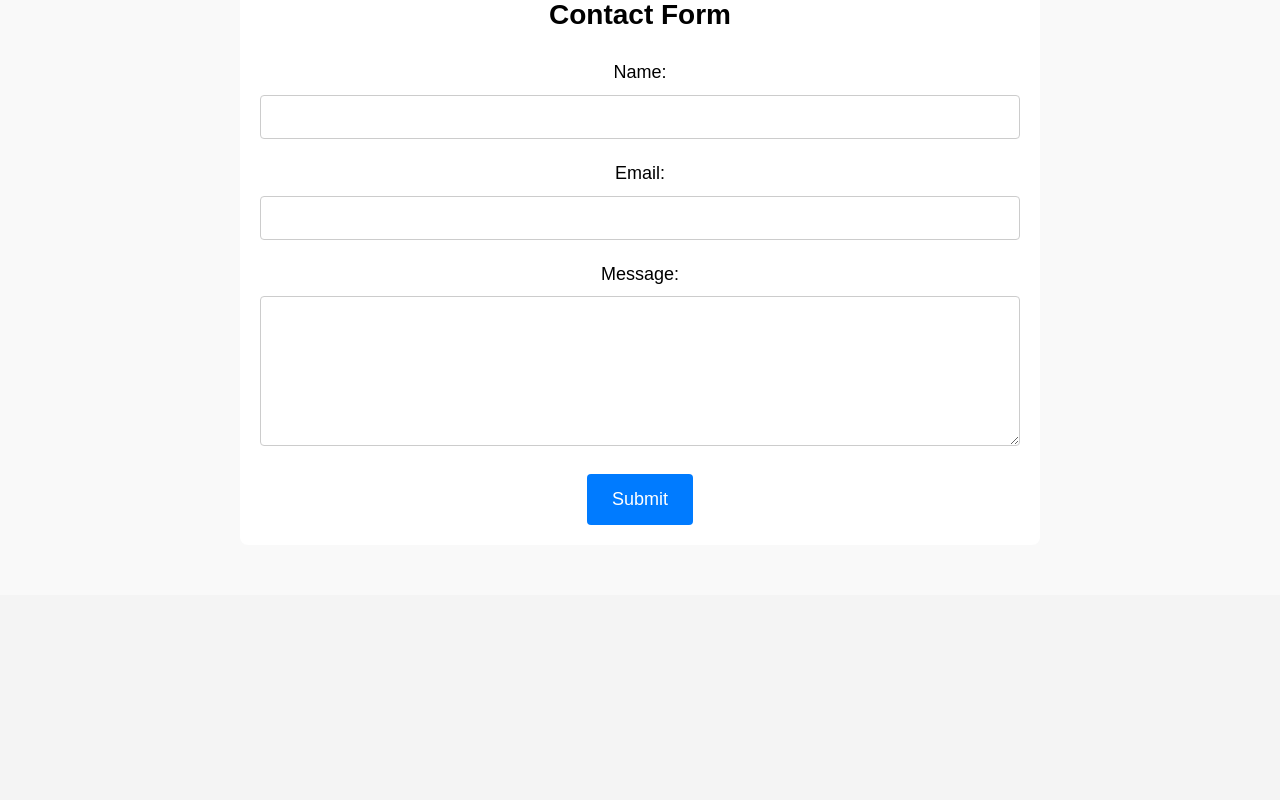
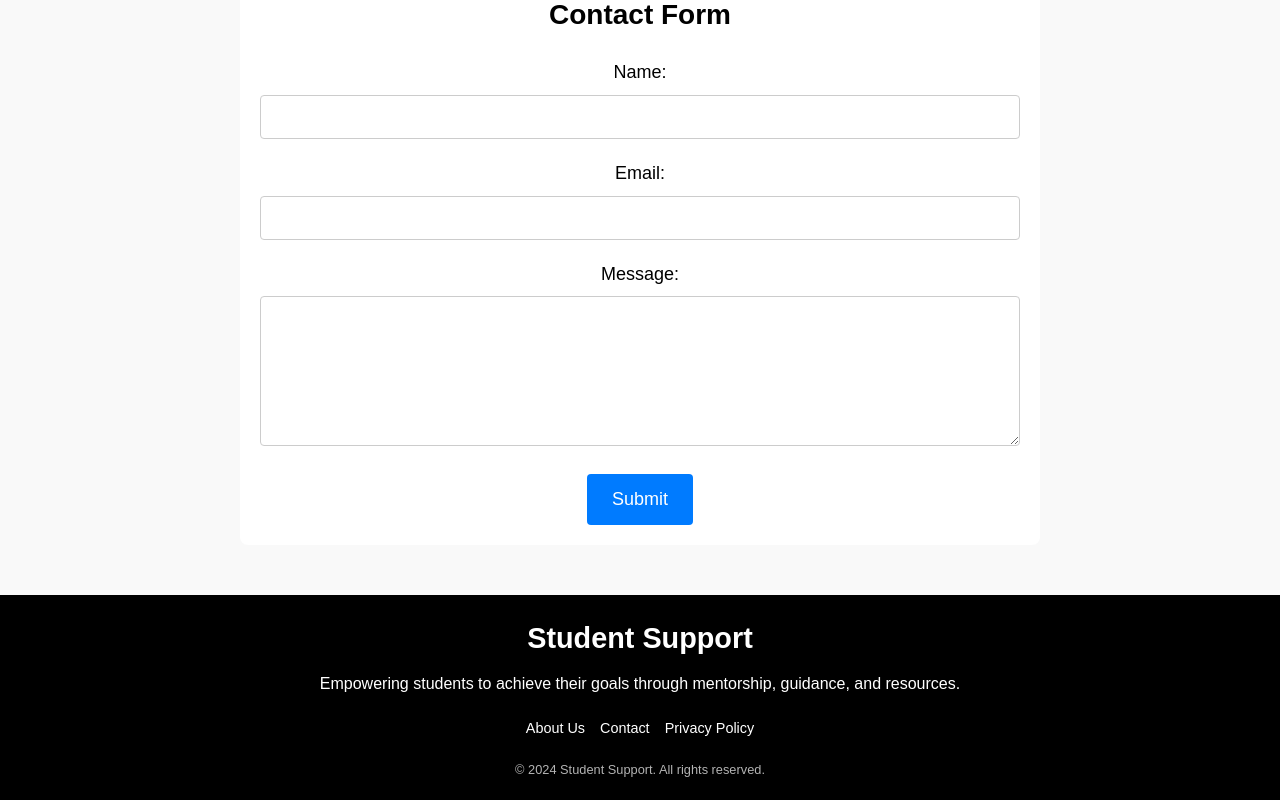
Before and after one commit to Prabhat9572/Student-support, a React (Create React App) app: page /contact in a window 1280 px wide. Shown: the part 1177-1977 px from the top of the page. Before the commit the page ends 1772 px from the top, so only its background shows below. Built offline with nearby package versions, Linux system fonts and the light colour scheme.

Commit message:
Added footer section with React and CSS

```diff
--- a/src/App.js
+++ b/src/App.js
@@ -6,6 +6,7 @@ import Schedule from './components/Schedule';
 import Home from './components/Home';
 import Speakers from './components/Speakers';
 import Contact from './components/Contact'; // Import Contact component
+import Footer from './components/Footer';
 
 const App = () => {
   return (
@@ -13,6 +14,8 @@ const App = () => {
       <div>
         {/* Rendering Header component */}
         <Header />
+
+
 
         {/* Defining Routes for different sections */}
         <Routes>
@@ -27,6 +30,9 @@ const App = () => {
 
         {/* Include the Contact Section */}
         <Contact />
+
+        {/* footer section */}
+        <Footer />
       </div>
     </Router>
   );
--- /dev/null
+++ b/src/Style/Footer.css
@@ -0,0 +1,49 @@
+/* Footer.css */
+.footer {
+  background-color: #000; /* Black background */
+  color: #fff;           /* White text */
+  text-align: center;
+  padding: 20px 0;
+  font-family: 'Arial', sans-serif;
+}
+
+.footer-container {
+  max-width: 1200px;
+  margin: 0 auto;
+  padding: 0 20px;
+}
+
+.footer-title {
+  font-size: 1.8rem;
+  margin-bottom: 10px;
+  font-weight: bold;
+}
+
+.footer-description {
+  font-size: 1rem;
+  margin-bottom: 20px;
+}
+
+.footer-links {
+  display: flex;
+  justify-content: center;
+  gap: 15px;
+  margin-bottom: 20px;
+}
+
+.footer-link {
+  text-decoration: none;
+  color: #fff; /* White text */
+  font-size: 0.9rem;
+  transition: color 0.3s ease;
+}
+
+.footer-link:hover {
+  color: #f39c12; /* Gold color on hover */
+}
+
+.footer-copyright {
+  font-size: 0.8rem;
+  margin-top: 10px;
+  opacity: 0.7;
+}
--- /dev/null
+++ b/src/components/Footer.jsx
@@ -0,0 +1,31 @@
+import React from "react";
+import "../Style/Footer.css";
+
+const Footer = () => {
+  return (
+    <footer className="footer">
+      <div className="footer-container">
+        <h3 className="footer-title">Student Support</h3>
+        <p className="footer-description">
+          Empowering students to achieve their goals through mentorship, guidance, and resources.
+        </p>
+        <div className="footer-links">
+          <a href="/about" className="footer-link">
+            About Us
+          </a>
+          <a href="/contact" className="footer-link">
+            Contact
+          </a>
+          <a href="/privacy" className="footer-link">
+            Privacy Policy
+          </a>
+        </div>
+        <p className="footer-copyright">
+          © {new Date().getFullYear()} Student Support. All rights reserved.
+        </p>
+      </div>
+    </footer>
+  );
+};
+
+export default Footer;
```
